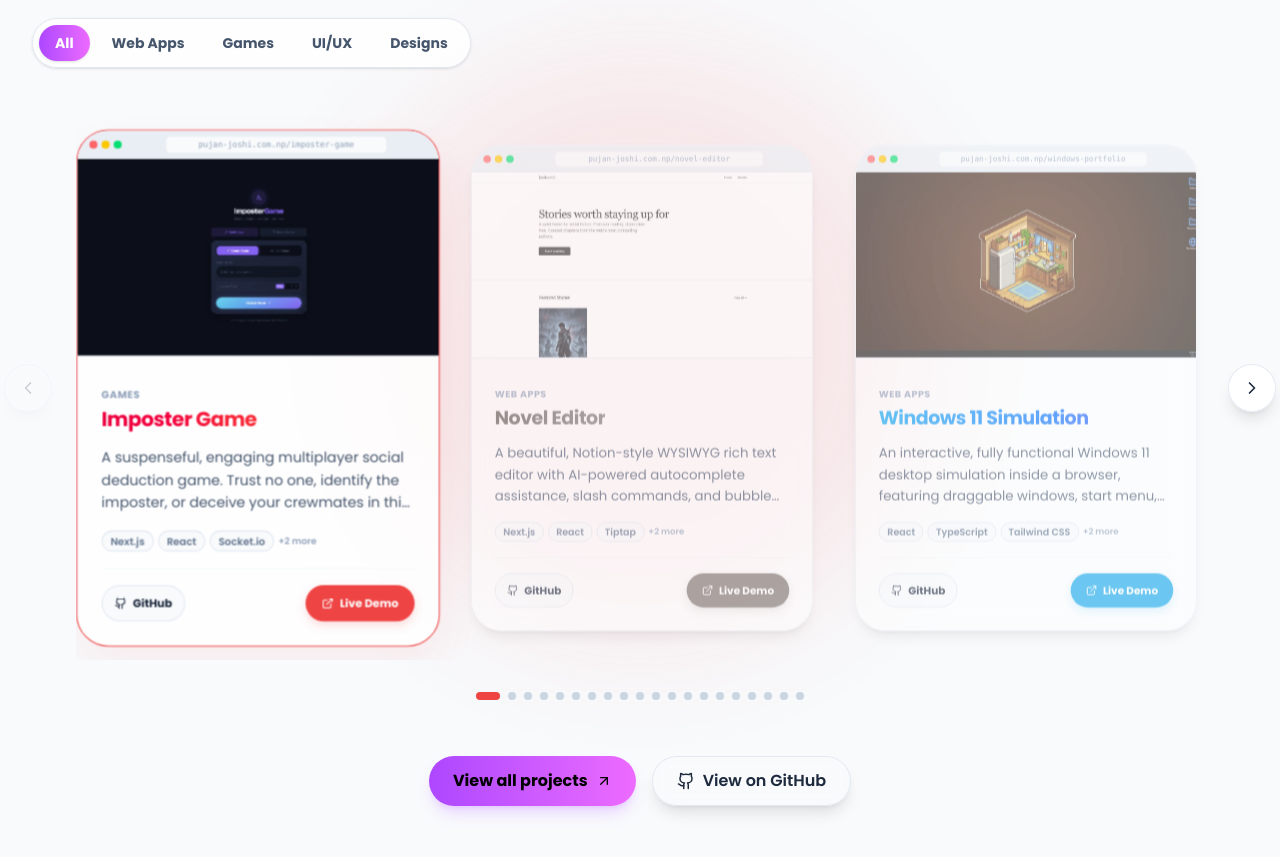
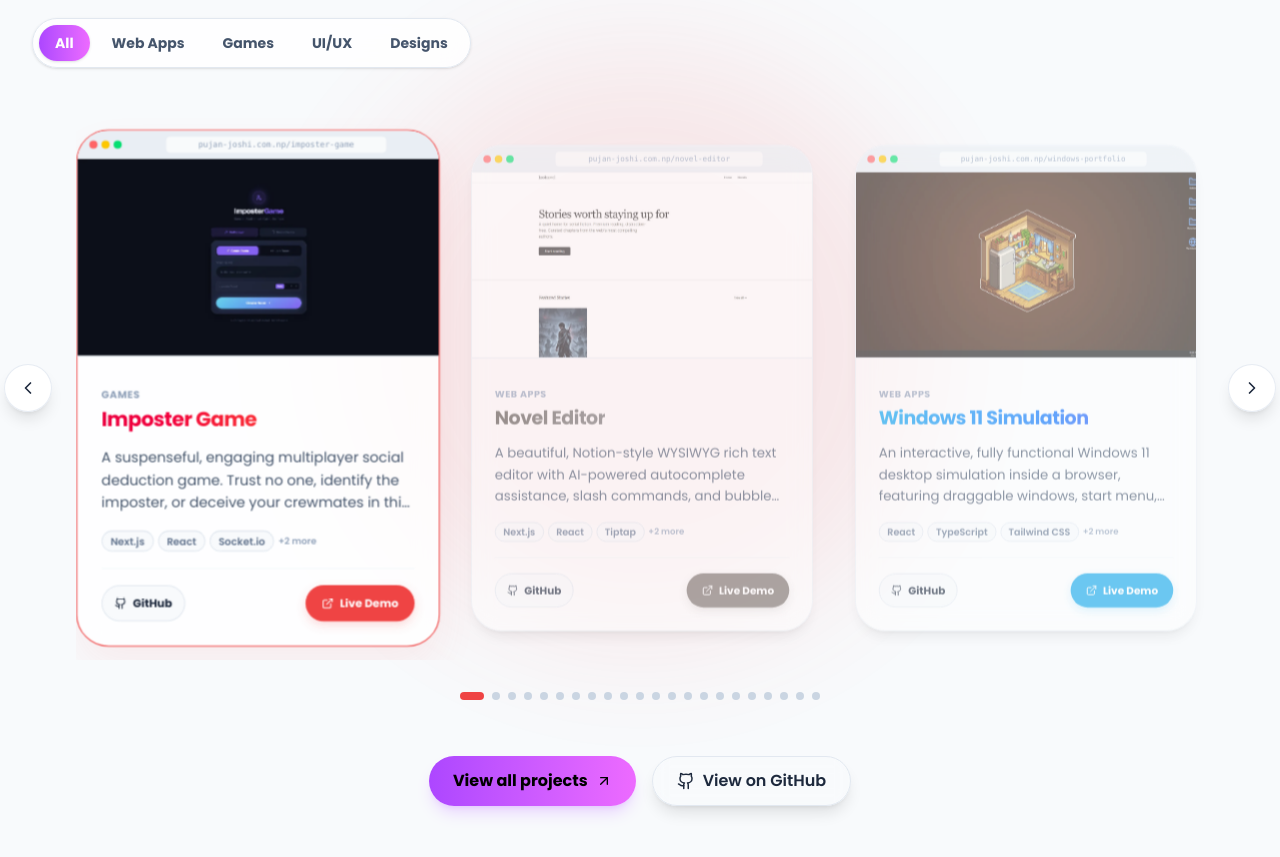
Before and after one commit to pujanjoci/Profile-Next-, a Next.js app: page / in a window 1280 px wide. Shown: the part 2040-2897 px from the top of the page. Built offline with nearby package versions, Linux system fonts and the light colour scheme.

Commit message:
feat: add seamless infinite scroll looping to projects carousel

```diff
--- a/app/components/Projects.tsx
+++ b/app/components/Projects.tsx
@@ -17,6 +17,7 @@ export default function Projects({ id = 'projects' }: { id?: string }) {
   const categories = ['All', 'Web Apps', 'Games', 'UI/UX', 'Designs'] as const
   const [selectedCategory, setSelectedCategory] = useState<typeof categories[number]>('All')
   const [activeIndex, setActiveIndex] = useState(0)
+  const [disableTransition, setDisableTransition] = useState(false)
   const [visibleCards, setVisibleCards] = useState(1)
 
   const containerRef = useRef<HTMLDivElement>(null)
@@ -45,6 +46,7 @@ export default function Projects({ id = 'projects' }: { id?: string }) {
   // Reset index when category changes
   useEffect(() => {
     setActiveIndex(0)
+    setDisableTransition(true)
   }, [selectedCategory])
 
   // Filter projects by category
@@ -53,16 +55,23 @@ export default function Projects({ id = 'projects' }: { id?: string }) {
     return projects.filter((p) => p.category === selectedCategory)
   }, [selectedCategory])
 
-  const maxIndex = Math.max(0, filteredProjects.length - visibleCards)
+  // Determine if infinite loop is needed (only if content overflows the visible viewport)
+  const isLoopNeeded = filteredProjects.length > visibleCards
+  const cloneCount = 3
 
-  // Constrain activeIndex when constraints change
-  useEffect(() => {
-    if (activeIndex > maxIndex) {
-      setActiveIndex(maxIndex)
-    }
-  }, [maxIndex, activeIndex])
+  // Construct extended projects array with clones for seamless looping
+  const extendedProjects = useMemo(() => {
+    if (!isLoopNeeded) return filteredProjects
+    return [
+      ...filteredProjects.slice(-cloneCount),
+      ...filteredProjects,
+      ...filteredProjects.slice(0, cloneCount)
+    ]
+  }, [filteredProjects, isLoopNeeded])
 
-  const selectedProject = filteredProjects[activeIndex] || filteredProjects[0] || projects[0]
+  const maxIndex = filteredProjects.length - 1
+  const normalizedActiveIndex = (activeIndex + filteredProjects.length) % filteredProjects.length
+  const selectedProject = filteredProjects[normalizedActiveIndex] || filteredProjects[0] || projects[0]
 
   // Update card width and max scroll constraints dynamically
   const updateConstraints = () => {
@@ -85,37 +94,65 @@ export default function Projects({ id = 'projects' }: { id?: string }) {
       window.removeEventListener('resize', updateConstraints)
       clearTimeout(timer)
     }
-  }, [filteredProjects, activeIndex, visibleCards])
+  }, [extendedProjects, activeIndex, visibleCards])
 
   const handleNext = () => {
-    setActiveIndex((prev) => Math.min(maxIndex, prev + 1))
+    if (disableTransition) return
+    setActiveIndex((prev) => prev + 1)
   }
 
   const handlePrev = () => {
-    setActiveIndex((prev) => Math.max(0, prev - 1))
+    if (disableTransition) return
+    setActiveIndex((prev) => prev - 1)
   }
 
-  const activeTranslation = -activeIndex * (cardWidth + 24)
+  const activeTranslation = isLoopNeeded
+    ? -(activeIndex + cloneCount) * (cardWidth + 24)
+    : 0
+
+  // Snap back instantly to original items when reaching cloned boundaries
+  const handleAnimationComplete = () => {
+    if (!isLoopNeeded) return
+
+    if (activeIndex < 0) {
+      setDisableTransition(true)
+      setActiveIndex(filteredProjects.length + activeIndex)
+    } else if (activeIndex >= filteredProjects.length) {
+      setDisableTransition(true)
+      setActiveIndex(activeIndex - filteredProjects.length)
+    }
+  }
+
+  // Restore sliding animations in next render cycle after instant snap coordinates reset
+  useEffect(() => {
+    if (disableTransition) {
+      const timer = setTimeout(() => {
+        setDisableTransition(false)
+      }, 30)
+      return () => clearTimeout(timer)
+    }
+  }, [disableTransition])
 
   // Magnetic snap logic on drag release
   const handleDragEnd = (event: any, info: any) => {
+    if (!isLoopNeeded || disableTransition) return
+
     const step = cardWidth + 24 // cardStep
     const offset = info.offset.x
     const velocity = info.velocity.x
 
     // Determine target slide based on drag distance and velocity
     const draggedOffset = -activeTranslation - offset
-    let targetIndex = Math.round(draggedOffset / step)
+    let targetIndex = Math.round(draggedOffset / step) - cloneCount
 
     // Adjust snap index based on swipe speed / velocity
     if (velocity < -400) {
-      targetIndex = Math.ceil(draggedOffset / step)
+      targetIndex = Math.ceil(draggedOffset / step) - cloneCount
     } else if (velocity > 400) {
-      targetIndex = Math.floor(draggedOffset / step)
+      targetIndex = Math.floor(draggedOffset / step) - cloneCount
     }
 
-    const nextIndex = Math.max(0, Math.min(maxIndex, targetIndex))
-    setActiveIndex(nextIndex)
+    setActiveIndex(targetIndex)
   }
 
   // Resolve project case study slug
@@ -160,6 +197,7 @@ export default function Projects({ id = 'projects' }: { id?: string }) {
           </motion.div>
 
           {/* Top Panel Index Display */}
+          {isLoopNeeded && (
             <motion.div
               className="flex items-center gap-4"
               initial={{ opacity: 0, x: 30 }}
@@ -170,12 +208,13 @@ export default function Projects({ id = 'projects' }: { id?: string }) {
               {/* Slide Index Counter */}
               <div className="font-mono text-sm font-bold text-slate-400 dark:text-slate-500 select-none">
                 <span className="text-slate-950 dark:text-white">
-                {String(activeIndex + 1).padStart(2, '0')}
+                  {String(normalizedActiveIndex + 1).padStart(2, '0')}
                 </span>
                 <span className="mx-1 text-slate-400">/</span>
                 <span>{String(filteredProjects.length).padStart(2, '0')}</span>
               </div>
             </motion.div>
+          )}
         </div>
 
         {/* Category Filters Tab-Bar */}
@@ -217,15 +256,16 @@ export default function Projects({ id = 'projects' }: { id?: string }) {
         <div className="relative w-full">
 
           {/* Floating Centered Prev Button */}
+          {isLoopNeeded && (
             <button
               type="button"
               onClick={handlePrev}
-            disabled={activeIndex === 0}
-            className="absolute -left-2 sm:-left-6 lg:-left-7 top-1/2 -translate-y-1/2 z-30 inline-flex h-12 w-12 items-center justify-center rounded-full border border-slate-200/80 bg-white/90 text-slate-800 backdrop-blur-md shadow-lg transition-all duration-300 hover:bg-slate-50 hover:scale-110 active:scale-95 disabled:opacity-20 disabled:hover:scale-100 disabled:cursor-not-allowed cursor-pointer dark:border-white/10 dark:bg-neutral-900/90 dark:text-white dark:hover:bg-neutral-800"
+              className="absolute -left-2 sm:-left-6 lg:-left-7 top-1/2 -translate-y-1/2 z-30 inline-flex h-12 w-12 items-center justify-center rounded-full border border-slate-200/80 bg-white/90 text-slate-800 backdrop-blur-md shadow-lg transition-all duration-300 hover:bg-slate-50 hover:scale-110 active:scale-95 cursor-pointer dark:border-white/10 dark:bg-neutral-900/90 dark:text-white dark:hover:bg-neutral-800"
               aria-label="Previous slide"
             >
               <ChevronLeft size={20} />
             </button>
+          )}
 
           {/* Draggable Deck Viewport - Fits exactly 3 projects on desktop, 2 on tablet, and 1 on mobile */}
           <div
@@ -235,22 +275,29 @@ export default function Projects({ id = 'projects' }: { id?: string }) {
             {/* Draggable sliding row track */}
             <motion.div
               ref={trackRef}
-              drag="x"
+              drag={isLoopNeeded ? "x" : false}
               dragConstraints={{ left: -maxScroll, right: 0 }}
               dragElastic={0.25}
-              onDragEnd={handleDragEnd}
+              onDragEnd={isLoopNeeded ? handleDragEnd : undefined}
               animate={{ x: activeTranslation }}
-              transition={{ type: 'spring', stiffness: 150, damping: 24 }}
-              className="flex gap-6 cursor-grab active:cursor-grabbing w-max px-0.5"
+              transition={disableTransition ? { duration: 0 } : { type: 'spring', stiffness: 150, damping: 24 }}
+              onAnimationComplete={handleAnimationComplete}
+              className={`flex gap-6 cursor-grab active:cursor-grabbing w-max px-0.5 ${
+                isLoopNeeded ? '' : 'justify-center w-full'
+              }`}
             >
-              {filteredProjects.map((project, idx) => {
-                const isActive = idx === activeIndex
+              {extendedProjects.map((project, idx) => {
+                const isActive = isLoopNeeded
+                  ? idx === (activeIndex + cloneCount)
+                  : idx === activeIndex
+
                 const projectSlug = getProjectSlug(project)
+                const key = `${project.title}-${idx}`
 
                 return (
                   <motion.div
-                    key={project.title}
-                    ref={idx === 0 ? cardRef : undefined}
+                    key={key}
+                    ref={idx === (isLoopNeeded ? cloneCount : 0) ? cardRef : undefined}
                     className={`w-[290px] xs:w-[320px] sm:w-[360px] flex-shrink-0 flex flex-col justify-between rounded-[2rem] border overflow-hidden transition-all duration-500 bg-white/80 backdrop-blur-md shadow-lg group select-none dark:bg-neutral-900/80 ${
                       isActive
                         ? 'border-slate-300 scale-[1.01] dark:border-neutral-700'
@@ -368,26 +415,31 @@ export default function Projects({ id = 'projects' }: { id?: string }) {
           </div>
 
           {/* Floating Centered Next Button */}
+          {isLoopNeeded && (
             <button
               type="button"
               onClick={handleNext}
-            disabled={activeIndex === maxIndex}
-            className="absolute -right-2 sm:-right-6 lg:-right-7 top-1/2 -translate-y-1/2 z-30 inline-flex h-12 w-12 items-center justify-center rounded-full border border-slate-200/80 bg-white/90 text-slate-800 backdrop-blur-md shadow-lg transition-all duration-300 hover:bg-slate-50 hover:scale-110 active:scale-95 disabled:opacity-20 disabled:hover:scale-100 disabled:cursor-not-allowed cursor-pointer dark:border-white/10 dark:bg-neutral-900/90 dark:text-white dark:hover:bg-neutral-800"
+              className="absolute -right-2 sm:-right-6 lg:-right-7 top-1/2 -translate-y-1/2 z-30 inline-flex h-12 w-12 items-center justify-center rounded-full border border-slate-200/80 bg-white/90 text-slate-800 backdrop-blur-md shadow-lg transition-all duration-300 hover:bg-slate-50 hover:scale-110 active:scale-95 cursor-pointer dark:border-white/10 dark:bg-neutral-900/90 dark:text-white dark:hover:bg-neutral-800"
               aria-label="Next slide"
             >
               <ChevronRight size={20} />
             </button>
+          )}
 
         </div>
 
         {/* Sync Pagination Dots Indicators */}
+        {isLoopNeeded && (
           <div className="flex justify-center flex-wrap gap-2 mt-8">
-          {Array.from({ length: maxIndex + 1 }).map((_, idx) => {
-            const isActive = idx === activeIndex
+            {filteredProjects.map((project, idx) => {
+              const isActive = idx === normalizedActiveIndex
               return (
                 <button
-                key={idx}
-                onClick={() => setActiveIndex(idx)}
+                  key={project.title}
+                  onClick={() => {
+                    if (disableTransition) return
+                    setActiveIndex(idx)
+                  }}
                   className={`h-2 rounded-full transition-all duration-300 cursor-pointer ${
                     isActive ? '' : 'bg-slate-300 dark:bg-neutral-800'
                   }`}
@@ -395,11 +447,12 @@ export default function Projects({ id = 'projects' }: { id?: string }) {
                     width: isActive ? '24px' : '8px',
                     backgroundColor: isActive ? selectedProject.glowColor : undefined,
                   }}
-                title={`Go to slide ${idx + 1}`}
+                  title={`Go to project ${idx + 1}`}
                 />
               )
             })}
           </div>
+        )}
 
         {/* Explore All Bottom CTA Buttons */}
         <motion.div
```
Lines whose indentation alone changed are shown as unchanged.
